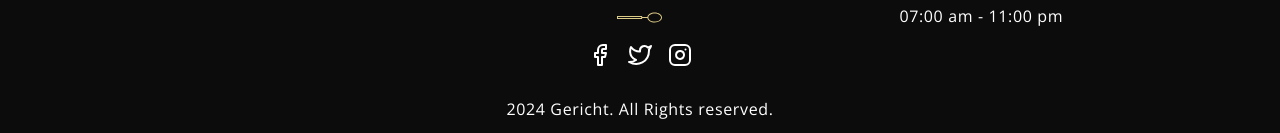
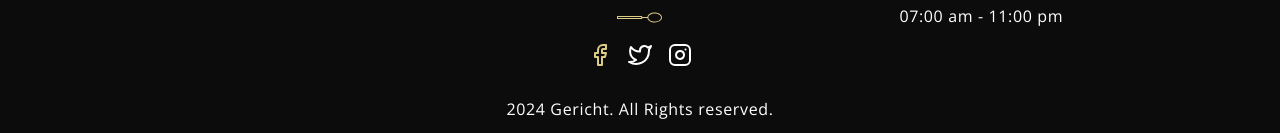
Before and after one commit to TriMPham98/fine-dining-restaurant-landing-page, a React (Create React App) app: page / in a window 1280 px wide. In both pictures the pointer is over the icon 599 px from the left and 7323 px from the top of the page. Shown: the part 7268-7401 px from the top of the page. Built offline with nearby package versions, Linux system fonts and the light colour scheme; a web font is replaced by a local one.

Commit message:
Add hover color change for social icons

```diff
--- a/src/container/Footer/Footer.css
+++ b/src/container/Footer/Footer.css
@@ -49,3 +49,7 @@
   font-size: 24px;
   cursor: pointer;
 }
+
+.app__footer-links_icons svg:hover {
+  color: var(--color-golden);
+}
```
